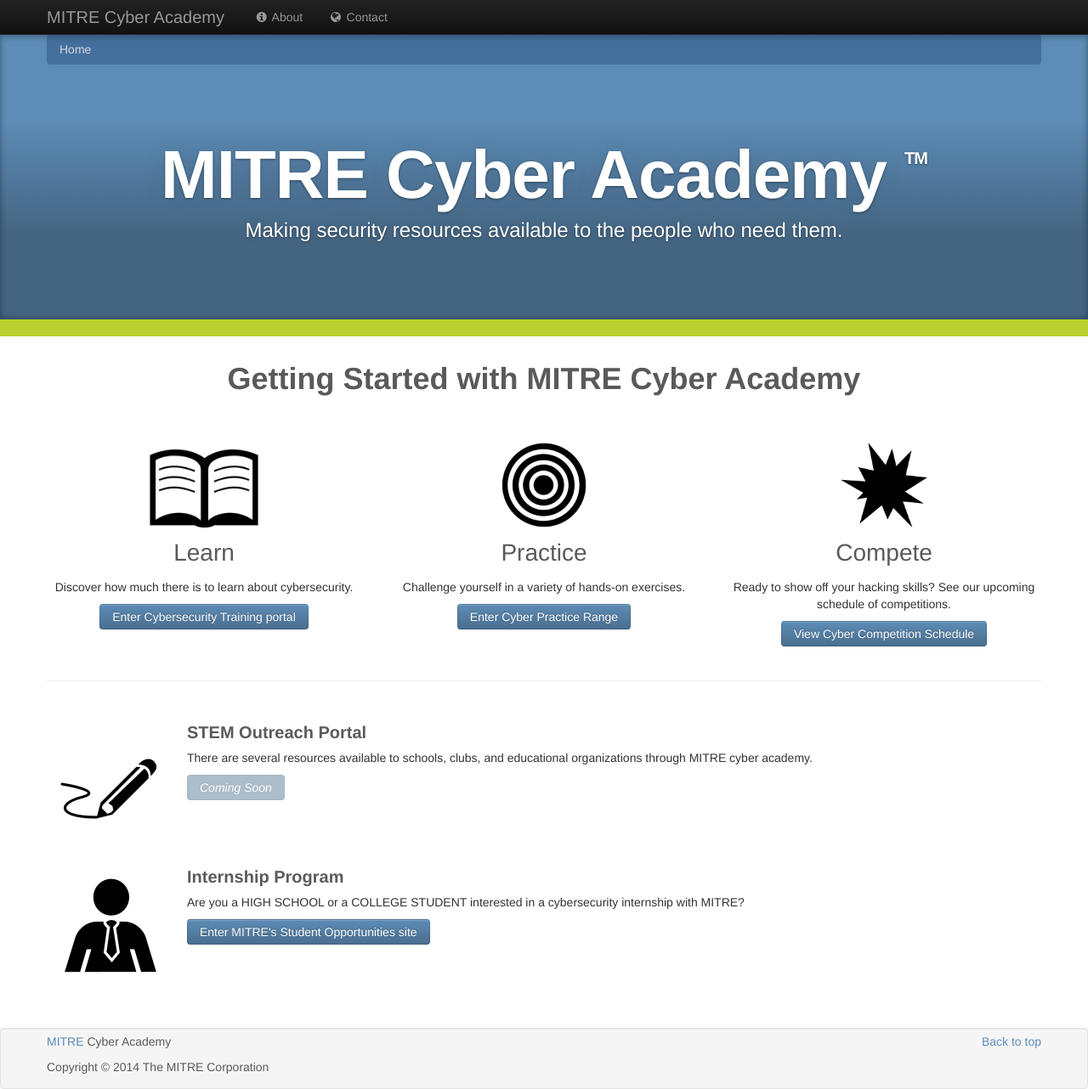
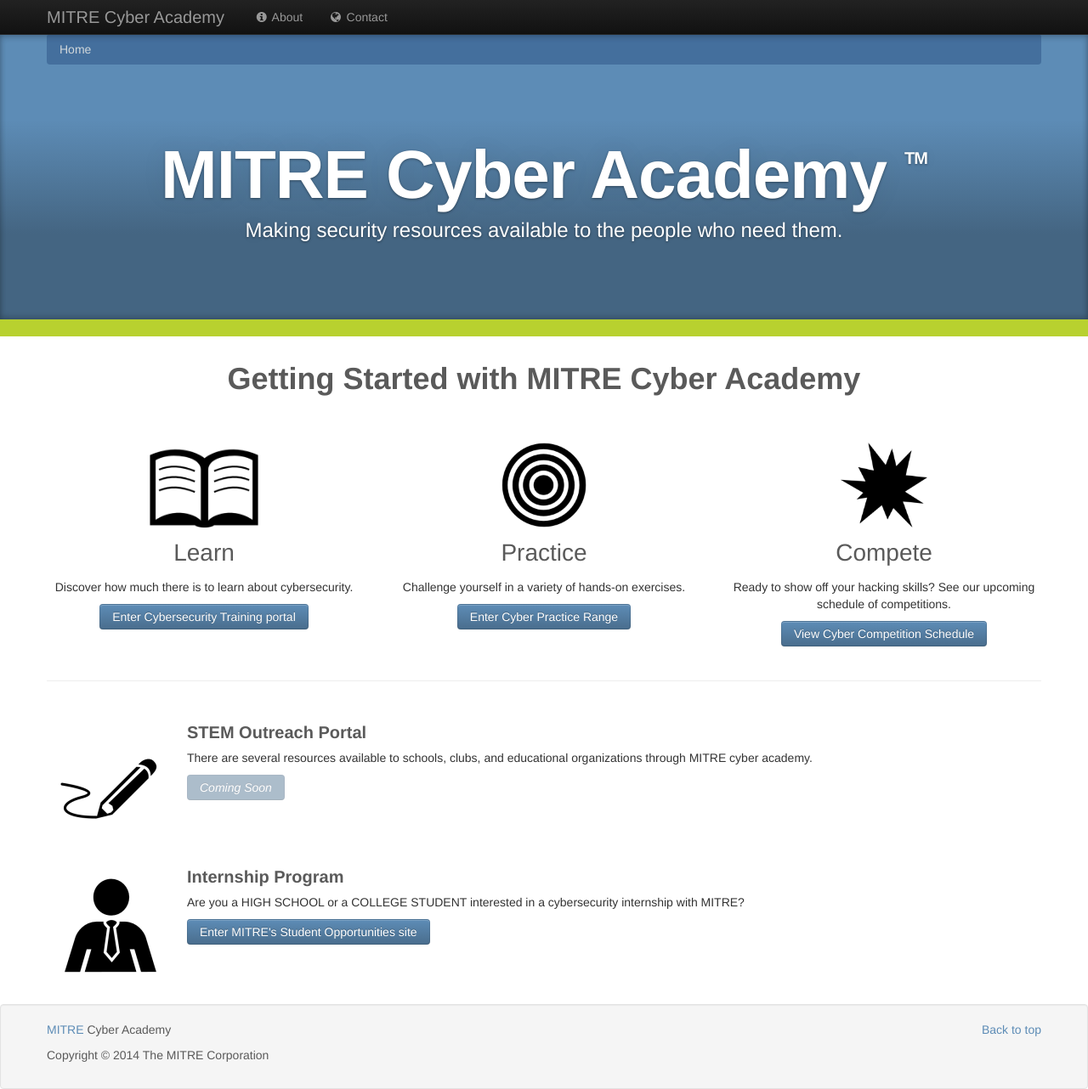
Before and after one commit to mitre-cyber-academy/mitre-cyber-academy.github.io, a Jekyll site: the page built from index.html, in a window 1280 px wide and 1282 px high. Shown: the whole window at 85% size. Built offline with Jekyll 4.4.1, drawn with Linux system fonts in a browser that asks for light colours.

Commit message:
Add a bit more padding to footers.

```diff
--- a/_includes/css/sticky-footer.css
+++ b/_includes/css/sticky-footer.css
@@ -22,6 +22,4 @@ body {
     width: 100%;
     position: absolute;
     bottom: 0;
-    padding-top: 5px;
-    padding-bottom: 5px;
 }
```
